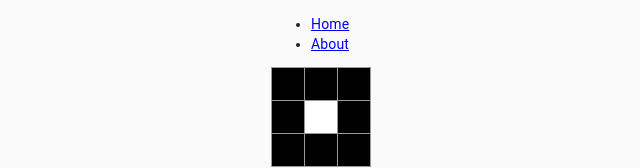
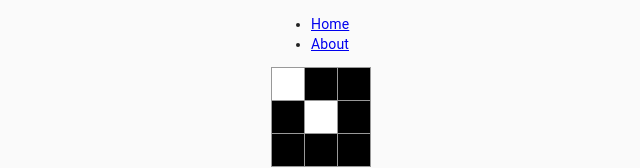
Before and after one commit to koyo-miyamura/lifegame_react, a React (Create React App) app: page / in a window 1280 px wide. Shown: the top 168 px of the page, without its empty margins (93-733 px from the left). Built offline with nearby package versions, Linux system fonts and the light colour scheme.

Commit message:
雑に1秒後色変わるところまで

```diff
--- a/src/components/Board.tsx
+++ b/src/components/Board.tsx
@@ -1,25 +1,15 @@
 import React, { FC } from "react";
-import Cell from "./Cell";
+import BoardRow from "./BoardRow";
 
 type BoardProps = {
-  cellStates?: boolean[][];
+  rows: boolean[][];
 };
 
-const defaultState: boolean[][] = [
-  [true, true, true],
-  [true, false, true],
-  [true, true, true],
-];
-
-const Board: FC<BoardProps> = ({ cellStates = defaultState }) => {
+const Board: FC<BoardProps> = ({ rows }) => {
   return (
     <>
-      {cellStates.map((rows, i) => (
-        <div key={String(i)} className="board-row">
-          {rows.map((columnState, j) => (
-            <Cell key={String(i + j)} alive={columnState} />
-          ))}
-        </div>
+      {rows.map((row, i) => (
+        <BoardRow key={String(i)} row={row} />
       ))}
     </>
   );
--- /dev/null
+++ b/src/components/BoardRow.tsx
@@ -0,0 +1,20 @@
+import React, { FC } from "react";
+import Cell from "./Cell";
+
+type BoardProps = {
+  row: boolean[];
+};
+
+const Board: FC<BoardProps> = ({ row }) => {
+  return (
+    <>
+      <div className="board-row">
+        {row.map((cellState, i) => (
+          <Cell key={String(i)} alive={cellState} />
+        ))}
+      </div>
+    </>
+  );
+};
+
+export default Board;
--- /dev/null
+++ b/src/components/LifeGame.tsx
@@ -0,0 +1,33 @@
+import React, { FC, useState, useEffect, useMemo } from "react";
+import Board from "./Board";
+
+const defaultCells: boolean[][] = [
+  [true, true, true],
+  [true, false, true],
+  [true, true, true],
+];
+
+const LifeGame: FC<{}> = () => {
+  const [cells, setCells] = useState(defaultCells);
+  useMemo(() => cells, [cells]);
+
+  useEffect(() => {
+    const afterCells = [...defaultCells];
+    afterCells[0][0] = false;
+    const id = setTimeout(() => {
+      setCells(afterCells);
+    }, 1000);
+
+    return () => {
+      clearTimeout(id);
+    };
+  }, []);
+
+  return (
+    <>
+      <Board rows={cells} />
+    </>
+  );
+};
+
+export default LifeGame;
--- a/src/containers/Home.tsx
+++ b/src/containers/Home.tsx
@@ -1,10 +1,10 @@
 import React, { FC } from "react";
-import Board from "../components/Board";
+import LifeGame from "../components/LifeGame";
 
 const Home: FC<{}> = () => {
   return (
     <>
-      <Board />
+      <LifeGame />
     </>
   );
 };
```
